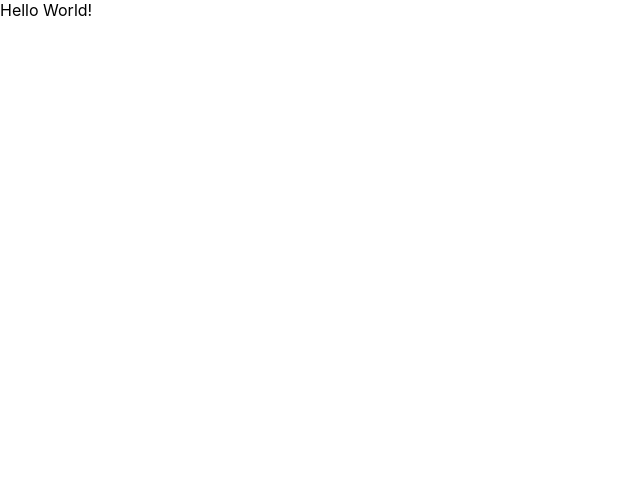
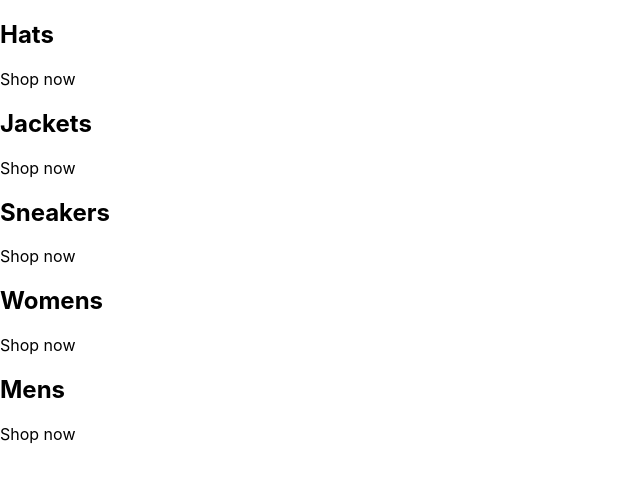
Before and after one commit to MagdK/capstone-clothing, a React (Create React App) app: page / in a window 1280 px wide. Shown: the top 482 px of the page, without its empty margins (0-640 px from the left). Built offline with nearby package versions, Linux system fonts and the light colour scheme.

Commit message:
Set up category sections in App.js

```diff
--- a/src/App.js
+++ b/src/App.js
@@ -1,7 +1,41 @@
 const App = () => {
   return (
-    <div className="App">
-      Hello World!
+    <div className="categories-container">
+      <div className="category-container">
+        {/* <img /> */}
+        <div className="category-body-container">
+          <h2>Hats</h2>
+          <p>Shop now</p>
+        </div>
+      </div>
+      <div className="category-container">
+        {/* <img /> */}
+        <div className="category-body-container">
+          <h2>Jackets</h2>
+          <p>Shop now</p>
+        </div>
+      </div>
+      <div className="category-container">
+        {/* <img /> */}
+        <div className="category-body-container">
+          <h2>Sneakers</h2>
+          <p>Shop now</p>
+        </div>
+      </div>
+      <div className="category-container">
+        {/* <img /> */}
+        <div className="category-body-container">
+          <h2>Womens</h2>
+          <p>Shop now</p>
+        </div>
+      </div>
+      <div className="category-container">
+        {/* <img /> */}
+        <div className="category-body-container">
+          <h2>Mens</h2>
+          <p>Shop now</p>
+        </div>
+      </div>
     </div>
   );
 }
```
